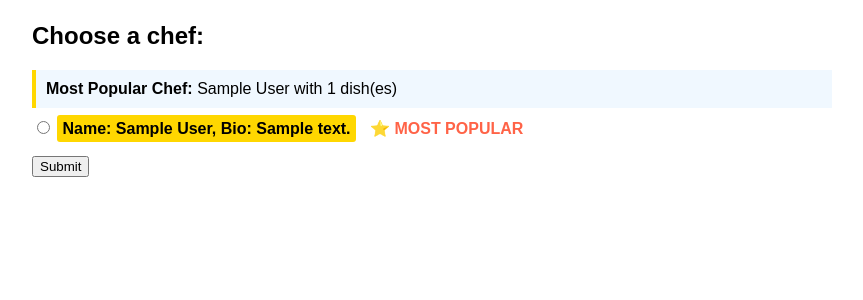
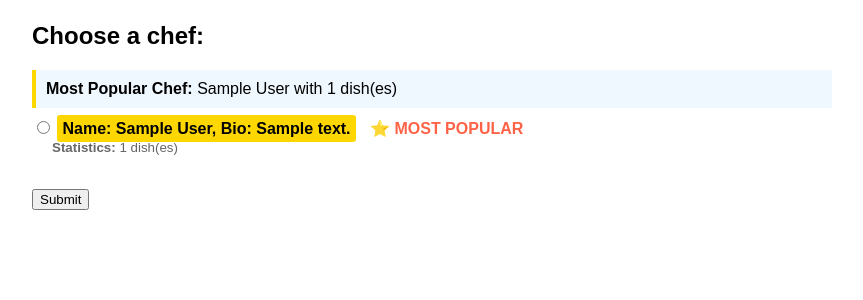
Before and after one commit to srggaming/vp-lab1-b, a Spring app: template src/main/resources/templates/listChefs.html in a window 1280 px wide. Shown: the part 58-358 px from the top of the page, without its empty margins (208-1071 px from the left). Run offline with Thymeleaf, Linux system fonts and the light colour scheme; the template is opened without the code that fills it: most values are stand-ins (such as "Sample title", 1, 10 or a date in 2020); data that the repository does not hold is empty; some of the project's set-up classes (security, data sources, template engines, error pages and the like) are left out, and stand-ins take their place.

Commit message:
Sort chefs by number of dishes and display statistics
- Sort chefs in descending order by number of dishes
- Display statistics (dish count) below each chef
- Most popular chef now appears first in the list

```diff
--- a/src/main/java/mk/ukim/finki/wp/lab/web/ChefListServlet.java
+++ b/src/main/java/mk/ukim/finki/wp/lab/web/ChefListServlet.java
@@ -15,7 +15,9 @@ import org.thymeleaf.web.IWebExchange;
 import org.thymeleaf.web.servlet.JakartaServletWebApplication;
 
 import java.io.IOException;
+import java.util.Comparator;
 import java.util.List;
+import java.util.stream.Collectors;
 
 @WebServlet(name = "ChefListServlet", urlPatterns = "/listChefs")
 public class ChefListServlet extends HttpServlet {
@@ -30,7 +32,9 @@ public class ChefListServlet extends HttpServlet {
     @Override
     protected void doGet(HttpServletRequest req, HttpServletResponse resp)
             throws ServletException, IOException {
-        List<Chef> chefs = this.chefService.listChefs();
+        List<Chef> chefs = this.chefService.listChefs().stream()
+                .sorted(Comparator.comparingInt((Chef chef) -> chef.getDishes().size()).reversed())
+                .collect(Collectors.toList());
         Chef mostPopularChef = this.chefService.findMostPopularChef().orElse(null);
         resp.setContentType("text/html; charset=UTF-8");
 
--- a/src/main/resources/templates/listChefs.html
+++ b/src/main/resources/templates/listChefs.html
@@ -36,12 +36,15 @@
             <span th:text="${mostPopularChef.firstName} + ' ' + ${mostPopularChef.lastName} + ' with ' + ${mostPopularChef.dishes.size()} + ' dish(es)'"></span>
         </div>
         <form action="/dish" method="POST">
-            <div th:each="chef : ${chefs}">
+            <div th:each="chef : ${chefs}" style="margin-bottom: 15px;">
                 <input type="radio" name="chefId" th:value="${chef.id}">
                 <span th:text="'Name: ' + ${chef.firstName} + ' ' + ${chef.lastName} + ', Bio: ' + ${chef.bio}"
                       th:classappend="${mostPopularChef != null and chef.id == mostPopularChef.id} ? 'most-popular' : ''"></span>
                 <span th:if="${mostPopularChef != null and chef.id == mostPopularChef.id}" class="popular-badge">⭐ MOST POPULAR</span>
                 <br/>
+                <small style="margin-left: 20px; color: #666;">
+                    <strong>Statistics:</strong> <span th:text="${chef.dishes.size()} + ' dish(es)'"></span>
+                </small>
             </div>
             <br/>
             <input type="submit" value="Submit">
```
